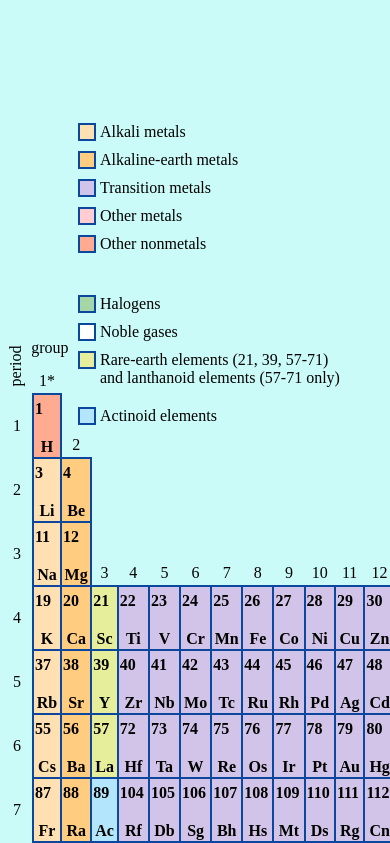
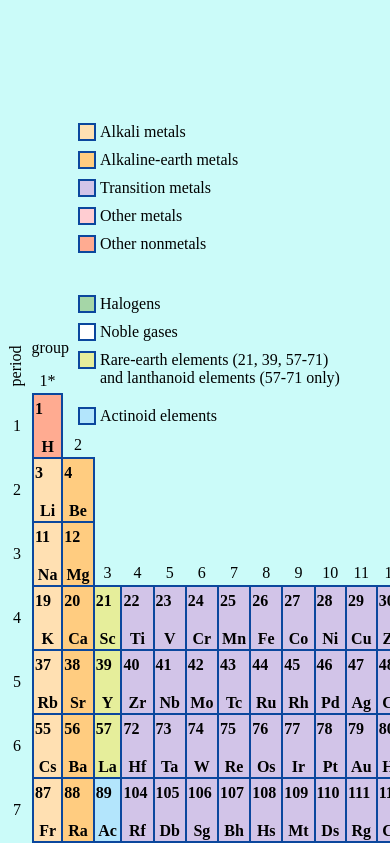
Before and after one commit to RomanNadopta/Periodic-table-of-the-elements, a plain HTML site: page index.html in a window 390 px wide. Shown: the part 40-883 px from the top of the page. Drawn offline with Linux system fonts and the light colour scheme.

Commit message:
chaneged css

```diff
--- a/style.css
+++ b/style.css
@@ -17,7 +17,6 @@ ul {
   list-style: none;
 }
 .wrapper {
-  min-width: 560px;
   max-width: 980px;
   margin-left: auto;
   margin-right: auto;
@@ -213,6 +212,10 @@ footer {
     left: 40px;
   }
 
+  .wrapper {
+    min-width: 580px;
+  }
+
 
   footer p {
     padding-right: 20px;
```
